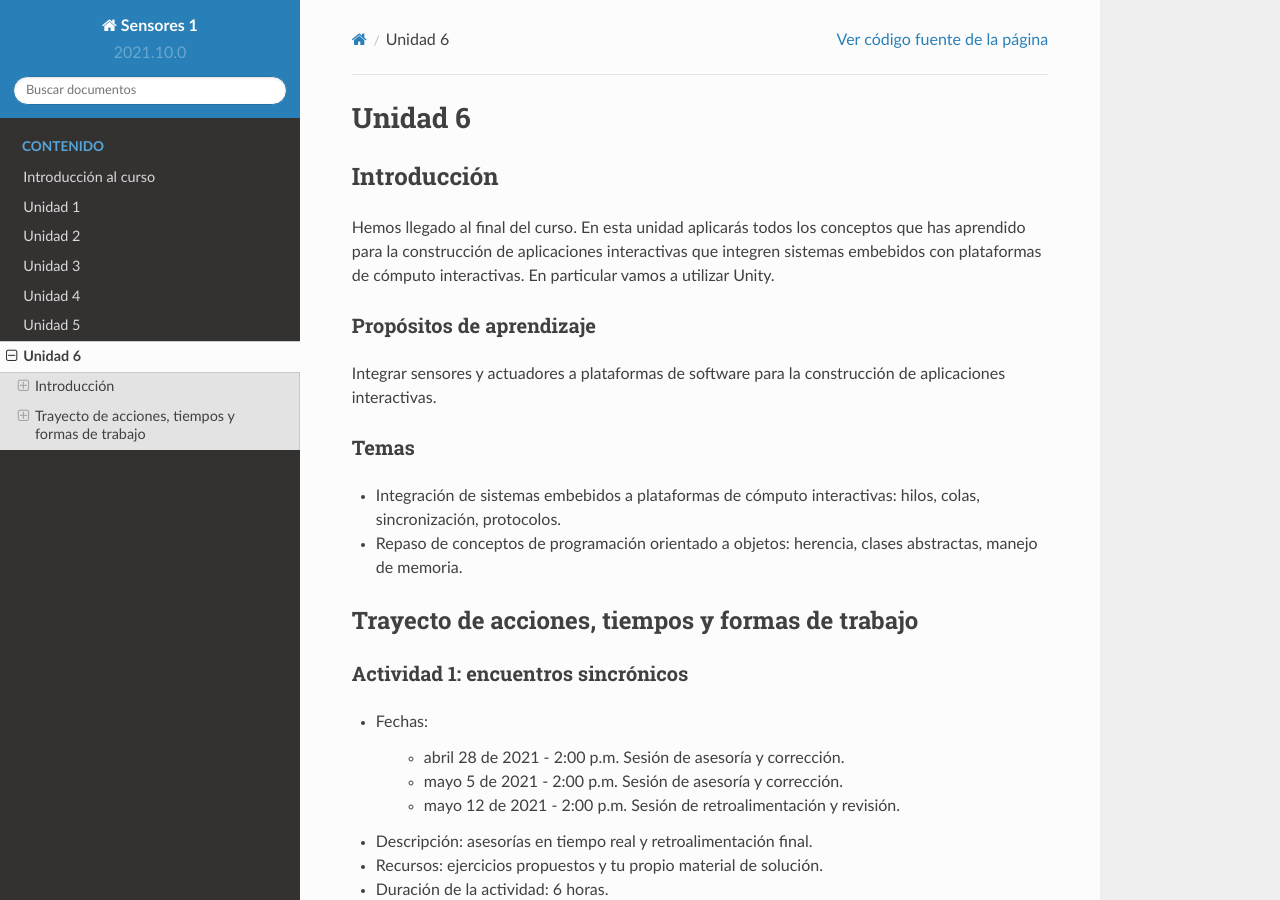
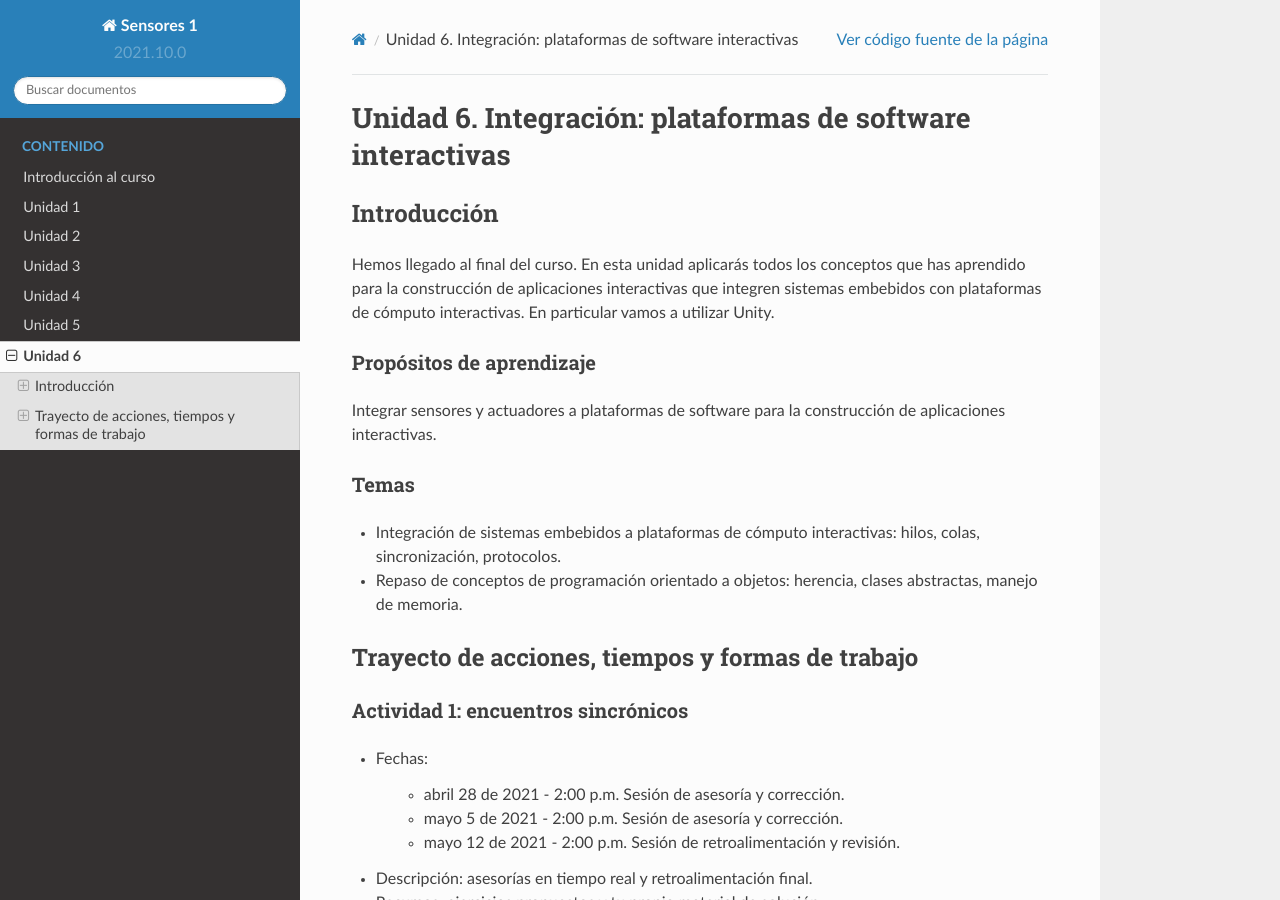
Before and after one commit to juanferfranco/sensores1, a Sphinx documentation site: the page built from docs/_unidad6/unidad6.rst, in a window 1280 px wide and 900 px high. Built offline with Sphinx 7.4.7 and the Read the Docs theme 2.0.0, drawn with Linux system fonts in a browser that asks for light colours.

Commit message:
Update units titles

```diff
--- a/docs/_unidad1/unidad1.rst
+++ b/docs/_unidad1/unidad1.rst
@@ -1,5 +1,5 @@
-UNIDAD 1
-=========
+Unidad 1. Programación: diagnóstico y repaso
+==============================================
 
 Introducción
 --------------
--- a/docs/_unidad2/unidad2.rst
+++ b/docs/_unidad2/unidad2.rst
@@ -1,5 +1,5 @@
-UNIDAD 2
-====================
+Unidad 2. Software embebidos: plataforma
+==========================================
 
 Introducción
 ---------------
--- a/docs/_unidad3/unidad3.rst
+++ b/docs/_unidad3/unidad3.rst
@@ -1,5 +1,5 @@
-UNIDAD 3
-====================
+Unidad 3. Software embebidos: modelado e implementación
+=========================================================
 
 Introducción
 --------------
--- a/docs/_unidad4/unidad4.rst
+++ b/docs/_unidad4/unidad4.rst
@@ -1,5 +1,5 @@
-UNIDAD 4
-====================
+Unidad 4. Integración: protocolos ASCII
+========================================
 
 Introducción
 -------------
--- a/docs/_unidad5/unidad5.rst
+++ b/docs/_unidad5/unidad5.rst
@@ -1,5 +1,5 @@
-Unidad 5
-=======================
+Unidad 5. Integración: protocolos binarios
+============================================
 
 Introducción
 --------------
--- a/docs/_unidad6/unidad6.rst
+++ b/docs/_unidad6/unidad6.rst
@@ -1,5 +1,5 @@
-Unidad 6
-==========
+Unidad 6. Integración: plataformas de software interactivas
+=============================================================
 
 Introducción
 -------------
```
